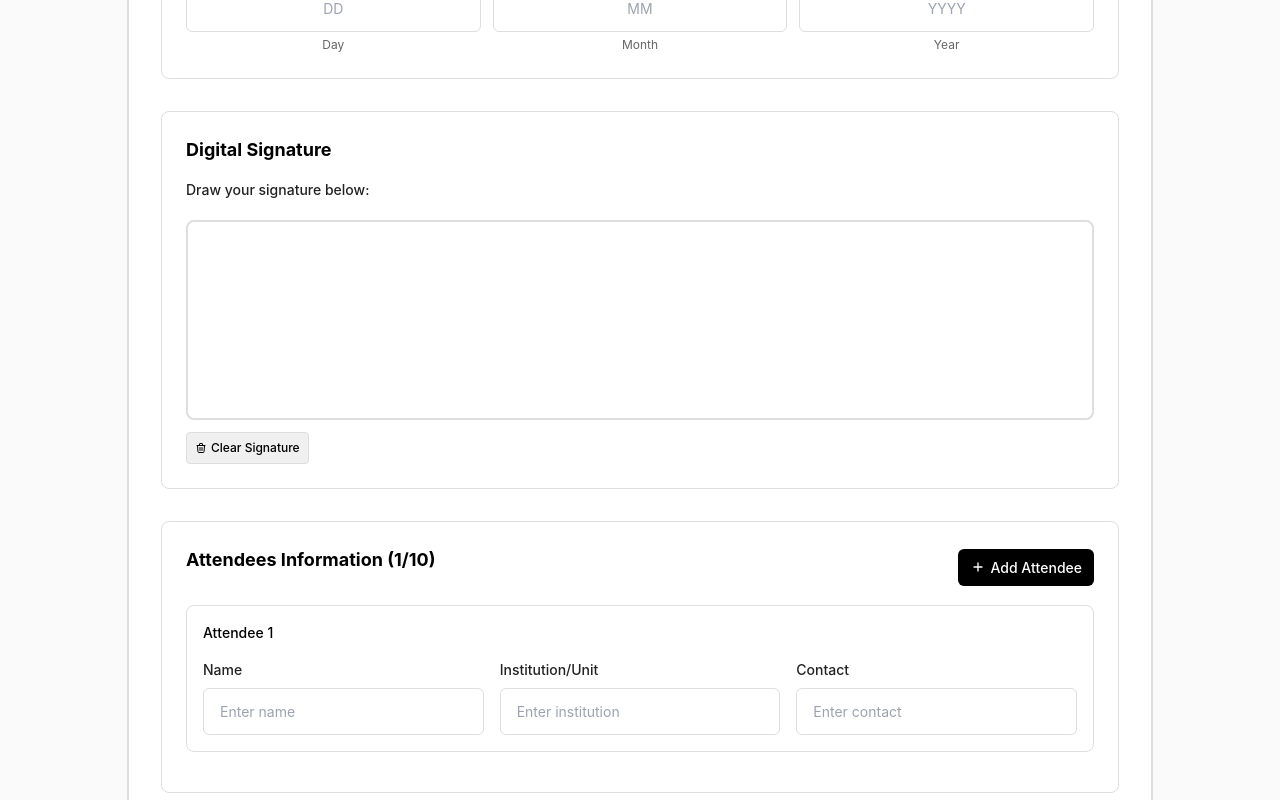
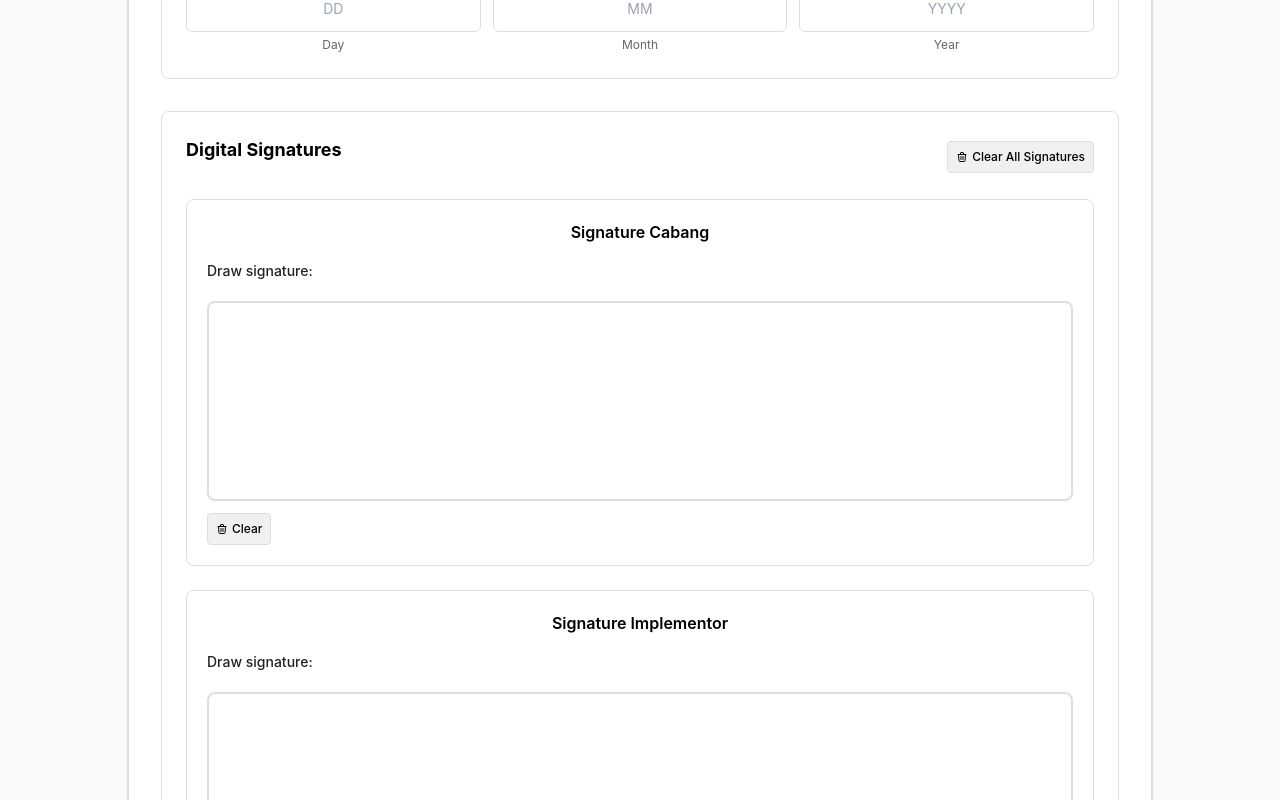
Before and after one commit to nabhylanr/BAST-v2, a React (Create React App) app: page / in a window 1280 px wide. Shown: the part 840-1640 px from the top of the page. Built offline with nearby package versions, Linux system fonts and the light colour scheme.

Commit message:
feat: add 3 digital signatures for cabang, implementor, nasabah

```diff
--- a/src/App.js
+++ b/src/App.js
@@ -20,9 +20,24 @@ const PDFFormFiller = () => {
   const [totalPages, setTotalPages] = useState(0);
   const fileInputRef = useRef(null);
 
-  const signatureCanvasRef = useRef(null);
-  const [isDrawing, setIsDrawing] = useState(false);
-  const [signatureData, setSignatureData] = useState(null);
+  // Three signature canvases and states
+  const signatureCanvasRefs = {
+    cabang: useRef(null),
+    implementor: useRef(null),
+    nasabah: useRef(null)
+  };
+
+  const [isDrawing, setIsDrawing] = useState({
+    cabang: false,
+    implementor: false,
+    nasabah: false
+  });
+
+  const [signatureData, setSignatureData] = useState({
+    cabang: null,
+    implementor: null,
+    nasabah: null
+  });
 
   const [basicCoordinates, setBasicCoordinates] = useState({
     namaNasabah: { x: 210, y: 700, page: 1 },
@@ -31,7 +46,9 @@ const PDFFormFiller = () => {
     tanggalHari: { x: 210, y: 613, page: 1 },
     tanggalBulan: { x: 355, y: 613, page: 1 },
     tanggalTahun: { x: 470, y: 613, page: 1 },
-    signature: { x: 70, y: 220, page: 1 }
+    signatureCabang: { x: 80, y: 220, page: 1 },
+    signatureImplementor: { x: 260, y: 220, page: 1 },
+    signatureNasabah: { x: 430, y: 220, page: 1 }
   });
 
   const [attendeeCoordinates, setAttendeeCoordinates] = useState([
@@ -382,6 +399,25 @@ const PDFFormFiller = () => {
       borderRadius: '6px',
       border: '1px solid #dedede'
     },
+    signatureRow: {
+      display: 'flex',
+      flexDirection: 'column',
+      gap: '24px'
+    },
+    signatureCard: {
+      backgroundColor: '#fff',
+      border: '1px solid #dedede',
+      borderRadius: '8px',
+      padding: '20px',
+      width: '100%'
+    },
+    signatureCardTitle: {
+      fontSize: '16px',
+      fontWeight: '600',
+      color: '#000',
+      margin: '0 0 16px 0',
+      textAlign: 'center'
+    },
     '@media (max-width: 768px)': {
       container: {
         padding: '8px'
@@ -404,13 +440,15 @@ const PDFFormFiller = () => {
       },
       gridCols3: {
         gridTemplateColumns: '1fr'
+      },
+      signatureRow: {
+        flexDirection: 'column'
       }
     }
   };
 
-  // Helper function to get coordinates from event (mouse or touch)
-  const getEventCoordinates = useCallback((e) => {
-    const canvas = signatureCanvasRef.current;
+  const getEventCoordinates = useCallback((e, canvasRef) => {
+    const canvas = canvasRef.current;
     const rect = canvas.getBoundingClientRect();
 
     let clientX, clientY;
@@ -429,22 +467,22 @@ const PDFFormFiller = () => {
     };
   }, []);
 
-  const startDrawingMouse = useCallback((e) => {
+  const startDrawing = useCallback((e, signatureType) => {
     e.preventDefault();
-    setIsDrawing(true);
-    const canvas = signatureCanvasRef.current;
+    setIsDrawing(prev => ({ ...prev, [signatureType]: true }));
+    const canvas = signatureCanvasRefs[signatureType].current;
     const ctx = canvas.getContext('2d');
-    const coords = getEventCoordinates(e);
+    const coords = getEventCoordinates(e, signatureCanvasRefs[signatureType]);
     ctx.beginPath();
     ctx.moveTo(coords.x, coords.y);
   }, [getEventCoordinates]);
 
-  const drawMouse = useCallback((e) => {
+  const draw = useCallback((e, signatureType) => {
     e.preventDefault();
-    if (!isDrawing) return;
-    const canvas = signatureCanvasRef.current;
+    if (!isDrawing[signatureType]) return;
+    const canvas = signatureCanvasRefs[signatureType].current;
     const ctx = canvas.getContext('2d');
-    const coords = getEventCoordinates(e);
+    const coords = getEventCoordinates(e, signatureCanvasRefs[signatureType]);
     ctx.lineWidth = 2;
     ctx.lineCap = 'round';
     ctx.strokeStyle = '#000';
@@ -452,54 +490,27 @@ const PDFFormFiller = () => {
     ctx.stroke();
   }, [isDrawing, getEventCoordinates]);
 
-  const stopDrawingMouse = useCallback((e) => {
+  const stopDrawing = useCallback((e, signatureType) => {
     e.preventDefault();
-    if (isDrawing) {
-      setIsDrawing(false);
-      const canvas = signatureCanvasRef.current;
+    if (isDrawing[signatureType]) {
+      setIsDrawing(prev => ({ ...prev, [signatureType]: false }));
+      const canvas = signatureCanvasRefs[signatureType].current;
       const signatureDataUrl = canvas.toDataURL();
-      setSignatureData(signatureDataUrl);
+      setSignatureData(prev => ({ ...prev, [signatureType]: signatureDataUrl }));
     }
   }, [isDrawing]);
 
-  const startDrawingTouch = useCallback((e) => {
-    e.preventDefault();
-    setIsDrawing(true);
-    const canvas = signatureCanvasRef.current;
-    const ctx = canvas.getContext('2d');
-    const coords = getEventCoordinates(e);
-    ctx.beginPath();
-    ctx.moveTo(coords.x, coords.y);
-  }, [getEventCoordinates]);
-
-  const drawTouch = useCallback((e) => {
-    e.preventDefault();
-    if (!isDrawing) return;
-    const canvas = signatureCanvasRef.current;
-    const ctx = canvas.getContext('2d');
-    const coords = getEventCoordinates(e);
-    ctx.lineWidth = 2;
-    ctx.lineCap = 'round';
-    ctx.strokeStyle = '#000';
-    ctx.lineTo(coords.x, coords.y);
-    ctx.stroke();
-  }, [isDrawing, getEventCoordinates]);
-
-  const stopDrawingTouch = useCallback((e) => {
-    e.preventDefault();
-    if (isDrawing) {
-      setIsDrawing(false);
-      const canvas = signatureCanvasRef.current;
-      const signatureDataUrl = canvas.toDataURL();
-      setSignatureData(signatureDataUrl);
-    }
-  }, [isDrawing]);
-
-  const clearSignature = () => {
-    const canvas = signatureCanvasRef.current;
+  const clearSignature = (signatureType) => {
+    const canvas = signatureCanvasRefs[signatureType].current;
     const ctx = canvas.getContext('2d');
     ctx.clearRect(0, 0, canvas.width, canvas.height);
-    setSignatureData(null);
+    setSignatureData(prev => ({ ...prev, [signatureType]: null }));
+  };
+
+  const clearAllSignatures = () => {
+    Object.keys(signatureCanvasRefs).forEach(type => {
+      clearSignature(type);
+    });
   };
 
   const handleFileUpload = async (event) => {
@@ -594,20 +605,22 @@ const PDFFormFiller = () => {
         }
       });
 
-      if (signatureData) {
-        const signatureCoord = basicCoordinates.signature;
+      const signatureTypes = ['cabang', 'implementor', 'nasabah'];
+      for (const signatureType of signatureTypes) {
+        if (signatureData[signatureType]) {
+          const signatureCoord = basicCoordinates[`signature${signatureType.charAt(0).toUpperCase() + signatureType.slice(1)}`];
           const page = pages[signatureCoord.page - 1];
 
-        const canvas = signatureCanvasRef.current;
+          const canvas = signatureCanvasRefs[signatureType].current;
           const canvasWidth = canvas.width;
           const canvasHeight = canvas.height;
 
           const aspectRatio = canvasWidth / canvasHeight;
 
-        const pdfSignatureWidth = 180;
+          const pdfSignatureWidth = 120; // Smaller width for 3 signatures
           const pdfSignatureHeight = pdfSignatureWidth / aspectRatio;
 
-        const signatureImage = await pdfDoc.embedPng(signatureData);
+          const signatureImage = await pdfDoc.embedPng(signatureData[signatureType]);
 
           page.drawImage(signatureImage, {
             x: signatureCoord.x,
@@ -615,6 +628,7 @@ const PDFFormFiller = () => {
             width: pdfSignatureWidth,
             height: pdfSignatureHeight,
           });
+        }
       }
 
       attendees.forEach((attendee, index) => {
@@ -691,10 +705,21 @@ const PDFFormFiller = () => {
       tanggalHari: { x: 210, y: 613, page: 1 },
       tanggalBulan: { x: 355, y: 613, page: 1 },
       tanggalTahun: { x: 470, y: 613, page: 1 },
-      signature: { x: 70, y: 220, page: 1 }
+      signatureCabang: { x: 70, y: 220, page: 1 },
+      signatureImplementor: { x: 250, y: 220, page: 1 },
+      signatureNasabah: { x: 430, y: 220, page: 1 }
     });
-    setSignatureData(null);
-    clearSignature();
+    setSignatureData({
+      cabang: null,
+      implementor: null,
+      nasabah: null
+    });
+    setIsDrawing({
+      cabang: false,
+      implementor: false,
+      nasabah: false
+    });
+    clearAllSignatures();
     if (fileInputRef.current) {
       fileInputRef.current.value = '';
     }
@@ -708,6 +733,50 @@ const PDFFormFiller = () => {
     return pdfFile && basicComplete && attendeesComplete;
   };
 
+  const renderSignatureCard = (signatureType, title) => (
+    <div key={signatureType} style={styles.signatureCard}>
+      <h4 style={styles.signatureCardTitle}>{title}</h4>
+      <div style={styles.signatureContainer}>
+        <label style={styles.label}>Draw signature:</label>
+        <canvas
+          ref={signatureCanvasRefs[signatureType]}
+          width={800}
+          height={200}
+          style={styles.signatureCanvas}
+          onMouseDown={(e) => startDrawing(e, signatureType)}
+          onMouseMove={(e) => draw(e, signatureType)}
+          onMouseUp={(e) => stopDrawing(e, signatureType)}
+          onMouseLeave={(e) => stopDrawing(e, signatureType)}
+          onTouchStart={(e) => startDrawing(e, signatureType)}
+          onTouchMove={(e) => draw(e, signatureType)}
+          onTouchEnd={(e) => stopDrawing(e, signatureType)}
+          onTouchCancel={(e) => stopDrawing(e, signatureType)}
+        />
+        <div style={styles.signatureButtons}>
+          <button
+            onClick={() => clearSignature(signatureType)}
+            style={styles.buttonDanger}
+          >
+            <svg style={{width: '12px', height: '12px', marginRight: '4px'}} fill="none" stroke="currentColor" viewBox="0 0 24 24">
+              <path strokeLinecap="round" strokeLinejoin="round" strokeWidth={2} d="M19 7l-.867 12.142A2 2 0 0116.138 21H7.862a2 2 0 01-1.995-1.858L5 7m5 4v6m4-6v6m1-10V4a1 1 0 00-1-1h-4a1 1 0 00-1 1v3M4 7h16" />
+            </svg>
+            Clear
+          </button>
+        </div>
+        {signatureData[signatureType] && (
+          <div style={styles.signaturePreview}>
+            <p style={{...styles.label, margin: '0 0 8px 0'}}>Preview:</p>
+            <img
+              src={signatureData[signatureType]}
+              alt={`${title} signature preview`}
+              style={{maxWidth: '200px', height: 'auto', border: '1px solid #dedede', borderRadius: '4px'}}
+            />
+          </div>
+        )}
+      </div>
+    </div>
+  );
+
   return (
     <div style={styles.container}>
       <div style={styles.wrapper}>
@@ -720,7 +789,7 @@ const PDFFormFiller = () => {
             </div>
             <div style={styles.headerText}>
               <h1 style={styles.title}>PDF Form Filler</h1>
-              <p style={styles.subtitle}>Fill and generate PDF forms with mobile signature support</p>
+              <p style={styles.subtitle}>Fill and generate PDF forms with triple digital signatures</p>
             </div>
           </div>
 
@@ -853,40 +922,23 @@ const PDFFormFiller = () => {
             </div>
 
             <div style={styles.sectionCard}>
-              <h3 style={styles.sectionTitle}>Digital Signature</h3>
-              <div style={styles.signatureContainer}>
-                <label style={styles.label}>Draw your signature below:</label>
-                <canvas
-                  ref={signatureCanvasRef}
-                  width={800}
-                  height={200}
-                  style={styles.signatureCanvas}
-                  onMouseDown={startDrawingMouse}
-                  onMouseMove={drawMouse}
-                  onMouseUp={stopDrawingMouse}
-                  onMouseLeave={stopDrawingMouse}
-                  onTouchStart={startDrawingTouch}
-                  onTouchMove={drawTouch}
-                  onTouchEnd={stopDrawingTouch}
-                  onTouchCancel={stopDrawingTouch}
-                />
-                <div style={styles.signatureButtons}>
+              <div style={{display: 'flex', alignItems: 'center', justifyContent: 'space-between', marginBottom: '20px', flexWrap: 'wrap', gap: '8px'}}>
+                <h3 style={styles.sectionTitle}>Digital Signatures</h3>
                 <button
-                    onClick={clearSignature}
+                  onClick={clearAllSignatures}
                   style={styles.buttonDanger}
                 >
                   <svg style={{width: '12px', height: '12px', marginRight: '4px'}} fill="none" stroke="currentColor" viewBox="0 0 24 24">
                     <path strokeLinecap="round" strokeLinejoin="round" strokeWidth={2} d="M19 7l-.867 12.142A2 2 0 0116.138 21H7.862a2 2 0 01-1.995-1.858L5 7m5 4v6m4-6v6m1-10V4a1 1 0 00-1-1h-4a1 1 0 00-1 1v3M4 7h16" />
                   </svg>
-                    Clear Signature
+                  Clear All Signatures
                 </button>
               </div>
-                {signatureData && (
-                  <div style={styles.signaturePreview}>
-                    <p style={{...styles.label, margin: '0 0 8px 0'}}>Signature Preview:</p>
-                    <img src={signatureData} alt="Signature preview" style={{maxWidth: '300px', height: 'auto', border: '1px solid #dedede', borderRadius: '4px'}} />
-                  </div>
-                )}
+
+              <div style={styles.signatureRow}>
+                {renderSignatureCard('cabang', 'Signature Cabang')}
+                {renderSignatureCard('implementor', 'Signature Implementor')}
+                {renderSignatureCard('nasabah', 'Signature Nasabah')}
               </div>
             </div>
 
@@ -1007,15 +1059,19 @@ const PDFFormFiller = () => {
             </li>
             <li style={styles.infoItem}>
               <span style={styles.bullet}>•</span>
-              <span><strong>Mobile signature support</strong> - Now works on both mobile devices (touch) and desktop (mouse)</span>
+              <span><strong>Triple digital signatures</strong> - Now supports 3 signatures: Cabang, Implementor, and Nasabah</span>
             </li>
             <li style={styles.infoItem}>
               <span style={styles.bullet}>•</span>
-              <span><strong>Draw digital signature</strong> - Use finger/stylus on mobile or mouse on desktop, click "Clear Signature" to redraw</span>
+              <span><strong>Mobile signature support</strong> - Works on both mobile devices (touch) and desktop (mouse)</span>
             </li>
             <li style={styles.infoItem}>
               <span style={styles.bullet}>•</span>
-              <span><strong>Signature aspect ratio preserved</strong> - The signature will maintain its original proportions in the PDF</span>
+              <span><strong>Individual signature controls</strong> - Each signature can be cleared individually, or clear all at once</span>
+            </li>
+            <li style={styles.infoItem}>
+              <span style={styles.bullet}>•</span>
+              <span><strong>Signature positioning</strong> - Signatures are positioned side by side on the PDF with optimal spacing</span>
             </li>
             <li style={styles.infoItem}>
               <span style={styles.bullet}>•</span>
@@ -1027,7 +1083,7 @@ const PDFFormFiller = () => {
             </li>
             <li style={styles.infoItem}>
               <span style={styles.bullet}>•</span>
-              <span><strong>Responsive design</strong> - Interface adapts to mobile screens for better usability</span>
+              <span><strong>Responsive design</strong> - Interface adapts to mobile screens, signatures are stacked vertically</span>
             </li>
             <li style={styles.infoItem}>
               <span style={styles.bullet}>•</span>
```
Lines whose indentation alone changed are shown as unchanged.
